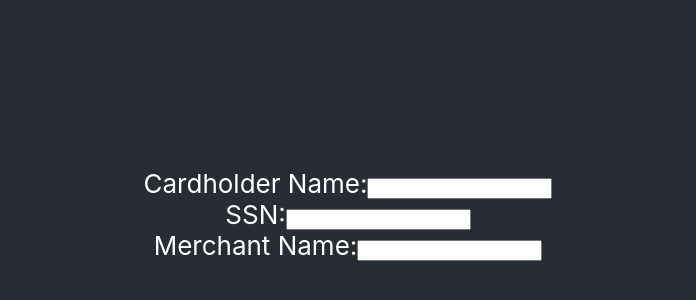
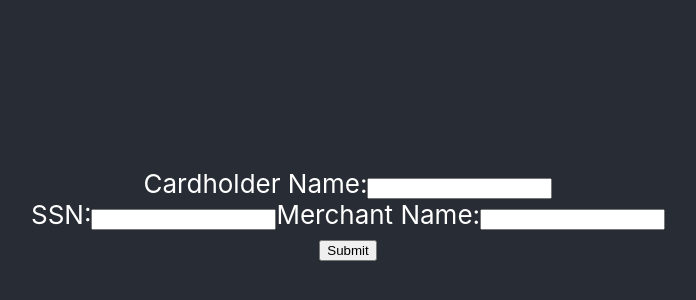
Before and after one commit to nchandler-smith/green-machine-fintech, a React (Create React App) app: page / in a window 1280 px wide. Shown: the part 186-486 px from the top of the page, without its empty margins (292-988 px from the left). Built offline with nearby package versions, Linux system fonts and the light colour scheme.

Commit message:
WIP: working on getting properly failing test. no longer using customized component.

```diff
--- a/src/App.js
+++ b/src/App.js
@@ -3,16 +3,44 @@ import './App.css';
 import LabelledInput from './LabelledInput.js';
 
 class App extends Component {
+  constructor(props){
+    super(props);
+    this.handleSubmit=this.handleSubmit.bind(this);
+    this.input = React.createRef();
+  }
+
+  handleSubmit(event) {
+    event.preventDefault();
+    event.target.form.reset();
+  }
+
+  setName() {
+
+  }
+
   render() {
     return (
       <div className="App">
         <header className="App-header">
-          <form>
-            <LabelledInput labelName="Cardholder Name" value="bob2"/>
+          <form onSubmit={this.handleSubmit}>
+            <label>
+              Cardholder Name:
+              <input onChange={event => this.setName(event.target.value)} type="text"/>
+            </label>
+            {/*<LabelledInput labelName="Cardholder Name"/>*/}
             <br></br>
-            <LabelledInput labelName="SSN"/>
+            <label>
+              SSN:
+              <input onChange={event => this.setName(event.target.value)} type="text"/>
+            </label>
+            {/*<LabelledInput labelName="SSN"/>*/}
+            <label>
+              Merchant Name:
+              <input onChange={event => this.setName(event.target.value)} type="text"/>
+            </label>
             <br></br>
-            <LabelledInput labelName="Merchant Name"/>
+            {/*<LabelledInput labelName="Merchant Name"/>*/}
+            <input id="blah" type="submit" value="Submit"/>
           </form>
         </header>
       </div>
```
Also changed, not shown: 1 other file (tests, documents, lock files or other folders).
